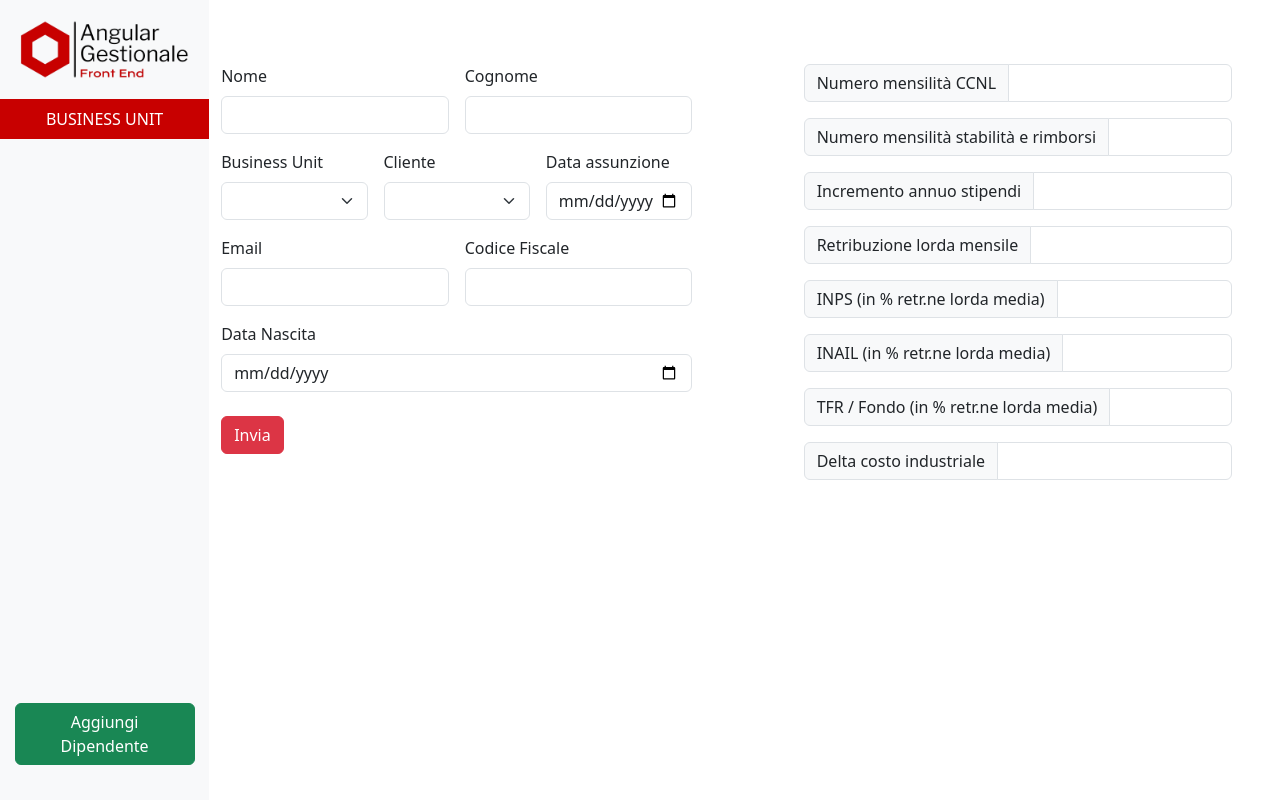
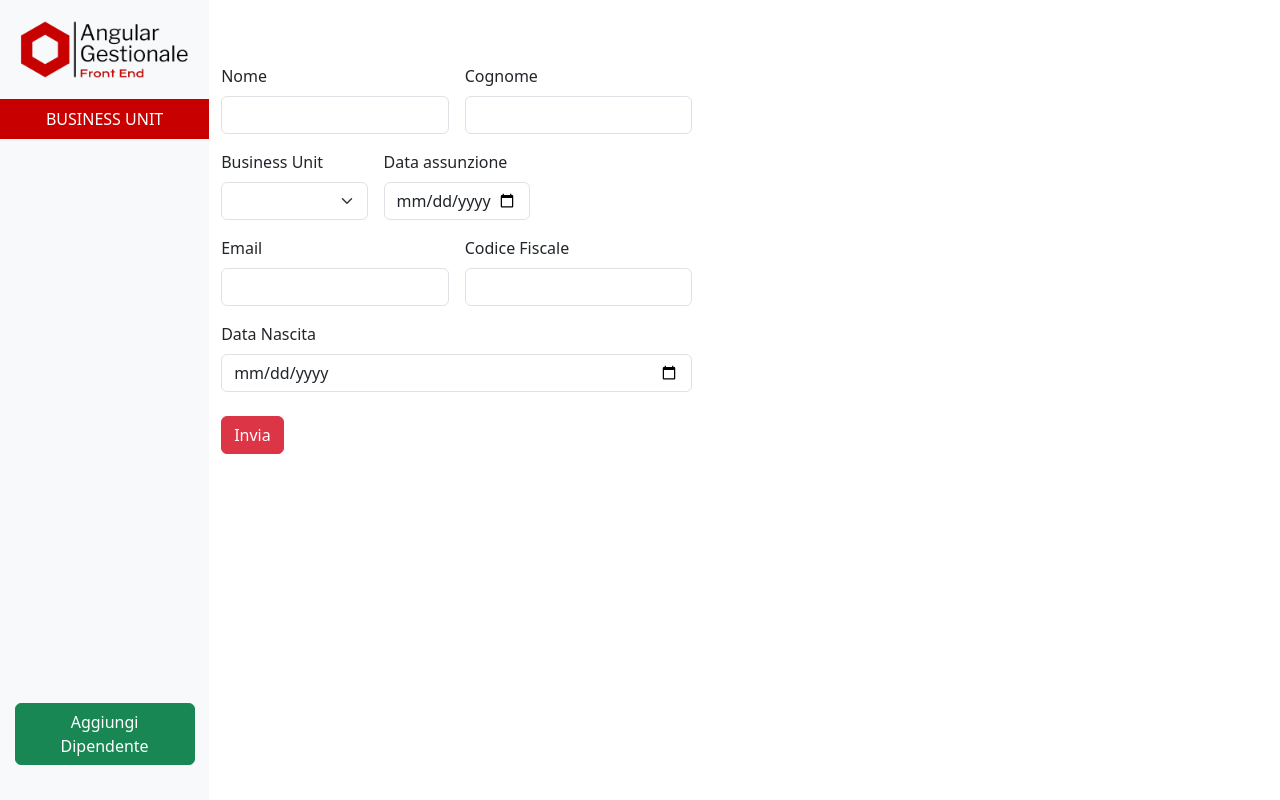
Before and after one commit to ImAndresito/Angular-Gestionale, an Angular app: page /aggiungiDip in a window 1280 px wide. Built offline with nearby package versions, Linux system fonts and the light colour scheme.

Commit message:
aggiungi dipendente funzionante

```diff
--- a/src/app/app.module.ts
+++ b/src/app/app.module.ts
@@ -10,6 +10,7 @@ import { HttpClientModule } from '@angular/common/http';
 import { AggiungiDipendenteComponent } from './dashboard/aggiungi-dipendente/aggiungi-dipendente.component';
 import { InfoDipendenteComponent } from './dashboard/business-unit/dipendenti/info-dipendente/info-dipendente.component';
 import { StatoAttualeComponent } from './dashboard/business-unit/dipendenti/info-dipendente/stato-attuale/stato-attuale.component';
+import { FormsModule } from '@angular/forms';
 
 @NgModule({
   declarations: [
@@ -21,7 +22,7 @@ import { StatoAttualeComponent } from './dashboard/business-unit/dipendenti/info
     InfoDipendenteComponent,
     StatoAttualeComponent,
   ],
-  imports: [BrowserModule, AppRoutingModule, HttpClientModule],
+  imports: [BrowserModule, AppRoutingModule, HttpClientModule, FormsModule],
   providers: [],
   bootstrap: [AppComponent],
 })
--- a/src/app/dashboard/aggiungi-dipendente/aggiungi-dipendente.component.html
+++ b/src/app/dashboard/aggiungi-dipendente/aggiungi-dipendente.component.html
@@ -1,142 +1,97 @@
 <div class="form-container">
-  <form class="container">
+  <form class="container" (ngSubmit)="aggiungiDipendente()">
     <div class="left">
       <form class="row g-3">
         <div class="col-md-6">
           <label for="nome" class="form-label">Nome</label>
-          <input type="text" class="form-control" id="nome" />
+          <input
+            type="text"
+            class="form-control"
+            id="nome"
+            [(ngModel)]="newDipendente.nome"
+            name="nome"
+          />
         </div>
         <div class="col-md-6">
           <label for="cognome" class="form-label">Cognome</label>
-          <input type="text" class="form-control" id="cognome" />
+          <input
+            type="text"
+            class="form-control"
+            id="cognome"
+            [(ngModel)]="newDipendente.cognome"
+            name="cognome"
+          />
         </div>
         <div class="col-md-4">
           <label for="businessUnit" class="form-label">Business Unit</label>
-          <select id="businessUnit" class="form-select">
-            <option selected></option>
-            <option>DESIGN</option>
-            <option>ICT</option>
-            <option>INGEGNERIA</option>
-            <option>SIEE</option>
+          <select
+            id="businessUnit"
+            class="form-select"
+            [(ngModel)]="newDipendente.businessUnit.id"
+            name="businessUnit"
+          >
+            <option *ngFor="let unit of businessUnits" [value]="unit.id">
+              {{ unit.nome }}
+            </option>
           </select>
         </div>
-        <div class="col-md-4">
-          <label for="businessUnit" class="form-label">Cliente</label>
-          <select id="businessUnit" class="form-select">
+
+        <!-- <div class="col-md-4">
+          <label for="cliente" class="form-label">Cliente</label>
+          <select
+            id="cliente"
+            class="form-select"
+            [(ngModel)]="newDipendente.cliente"
+            name="cliente"
+          >
             <option selected></option>
             <option>Ferrari</option>
             <option>Audi</option>
             <option>Generali Mutua</option>
             <option>Ital Design</option>
           </select>
-        </div>
+        </div> -->
         <div class="col-md-4">
           <label for="dataAssunzione" class="form-label">Data assunzione</label>
-          <input type="date" class="form-control" id="dataAssunzione" />
+          <input
+            type="date"
+            class="form-control"
+            id="dataAssunzione"
+            [(ngModel)]="newDipendente.dataAssunzione"
+            name="dataAssunzione"
+          />
         </div>
         <div class="col-md-6">
           <label for="email" class="form-label">Email</label>
-          <input type="email" class="form-control" id="email" />
+          <input
+            type="email"
+            class="form-control"
+            id="email"
+            [(ngModel)]="newDipendente.email"
+            name="email"
+          />
         </div>
         <div class="col-md-6">
           <label for="codiceFiscale" class="form-label">Codice Fiscale</label>
-          <input type="text" class="form-control" id="codiceFiscale" />
+          <input
+            type="text"
+            class="form-control"
+            id="codiceFiscale"
+            [(ngModel)]="newDipendente.codiceFiscale"
+            name="codiceFiscale"
+          />
         </div>
         <div class="col-md-12">
-          <label for="dataAssunzione" class="form-label">Data Nascita</label>
-          <input type="date" class="form-control" id="dataAssunzione" />
+          <label for="dataNascita" class="form-label">Data Nascita</label>
+          <input
+            type="date"
+            class="form-control"
+            id="dataNascita"
+            [(ngModel)]="newDipendente.dataNascita"
+            name="dataNascita"
+          />
         </div>
       </form>
-    </div>
-    <div class="right">
-      <div class="input-group mb-3">
-        <span class="input-group-text" id="inputGroup-sizing-default"
-          >Numero mensilità CCNL</span
-        >
-        <input
-          type="text"
-          class="form-control"
-          aria-label="Sizing example input"
-          aria-describedby="inputGroup-sizing-default"
-        />
-      </div>
-      <div class="input-group mb-3">
-        <span class="input-group-text" id="inputGroup-sizing-default"
-          >Numero mensilità stabilità e rimborsi</span
-        >
-        <input
-          type="text"
-          class="form-control"
-          aria-label="Sizing example input"
-          aria-describedby="inputGroup-sizing-default"
-        />
-      </div>
-      <div class="input-group mb-3">
-        <span class="input-group-text" id="inputGroup-sizing-default"
-          >Incremento annuo stipendi</span
-        >
-        <input
-          type="text"
-          class="form-control"
-          aria-label="Sizing example input"
-          aria-describedby="inputGroup-sizing-default"
-        />
-      </div>
-      <div class="input-group mb-3">
-        <span class="input-group-text" id="inputGroup-sizing-default"
-          >Retribuzione lorda mensile</span
-        >
-        <input
-          type="text"
-          class="form-control"
-          aria-label="Sizing example input"
-          aria-describedby="inputGroup-sizing-default"
-        />
-      </div>
-      <div class="input-group mb-3">
-        <span class="input-group-text" id="inputGroup-sizing-default"
-          >INPS (in % retr.ne lorda media)</span
-        >
-        <input
-          type="text"
-          class="form-control"
-          aria-label="Sizing example input"
-          aria-describedby="inputGroup-sizing-default"
-        />
-      </div>
-      <div class="input-group mb-3">
-        <span class="input-group-text" id="inputGroup-sizing-default"
-          >INAIL (in % retr.ne lorda media)</span
-        >
-        <input
-          type="text"
-          class="form-control"
-          aria-label="Sizing example input"
-          aria-describedby="inputGroup-sizing-default"
-        />
-      </div>
-      <div class="input-group mb-3">
-        <span class="input-group-text" id="inputGroup-sizing-default"
-          >TFR / Fondo (in % retr.ne lorda media)</span
-        >
-        <input
-          type="text"
-          class="form-control"
-          aria-label="Sizing example input"
-          aria-describedby="inputGroup-sizing-default"
-        />
-      </div>
-      <div class="input-group mb-3">
-        <span class="input-group-text" id="inputGroup-sizing-default"
-          >Delta costo industriale</span
-        >
-        <input
-          type="text"
-          class="form-control"
-          aria-label="Sizing example input"
-          aria-describedby="inputGroup-sizing-default"
-        />
-      </div>
     </div>
     <button type="submit" class="btn btn-danger mt-4">Invia</button>
   </form>
--- a/src/app/dashboard/aggiungi-dipendente/aggiungi-dipendente.component.ts
+++ b/src/app/dashboard/aggiungi-dipendente/aggiungi-dipendente.component.ts
@@ -1,8 +1,37 @@
 import { Component } from '@angular/core';
+import { Dipendente } from 'src/app/interface/dipendente';
+import { DipendenteService } from 'src/app/service/dipendente.service';
 
 @Component({
   selector: 'app-aggiungi-dipendente',
   templateUrl: './aggiungi-dipendente.component.html',
   styleUrls: ['./aggiungi-dipendente.component.css'],
 })
-export class AggiungiDipendenteComponent {}
+export class AggiungiDipendenteComponent {
+  newDipendente: Dipendente = {
+    id: 0,
+    nome: '',
+    cognome: '',
+    dataAssunzione: '',
+    businessUnit: { id: 0, nome: '' },
+    email: '',
+    codiceFiscale: '',
+    dataNascita: '',
+  };
+  businessUnits: { id: number; nome: string }[] = [
+    { id: 1, nome: 'DESIGN' },
+    { id: 2, nome: 'ICT' },
+    { id: 3, nome: 'INGEGNERIA' },
+    { id: 4, nome: 'SIEE' },
+  ];
+
+  constructor(private dipendenteService: DipendenteService) {}
+
+  aggiungiDipendente() {
+    this.dipendenteService
+      .addDipendente(this.newDipendente)
+      .subscribe((response) => {
+        console.log('Dipendente aggiunto con successo:', response);
+      });
+  }
+}
--- a/src/app/service/dipendente.service.ts
+++ b/src/app/service/dipendente.service.ts
@@ -10,6 +10,7 @@ export class DipendenteService {
   private baseURL = 'http://localhost:8080/dip';
   private deleteURL = 'http://localhost:8080/delete/dip';
   private getByIdURL = 'http://localhost:8080/dipendente';
+  private addDip = 'http://localhost:8080/add/dipendente';
 
   constructor(private http: HttpClient) {}
 
@@ -27,4 +28,12 @@ export class DipendenteService {
     const url = `${this.getByIdURL}/${id}`;
     return this.http.get<Dipendente>(url);
   }
+
+  addDipendente(dipendente: Dipendente): Observable<Dipendente> {
+    // Convert the single dipendente object into an array
+    const dipendenteArray: Dipendente[] = [dipendente];
+
+    const url = this.addDip;
+    return this.http.post<Dipendente>(url, dipendenteArray);
+  }
 }
```
